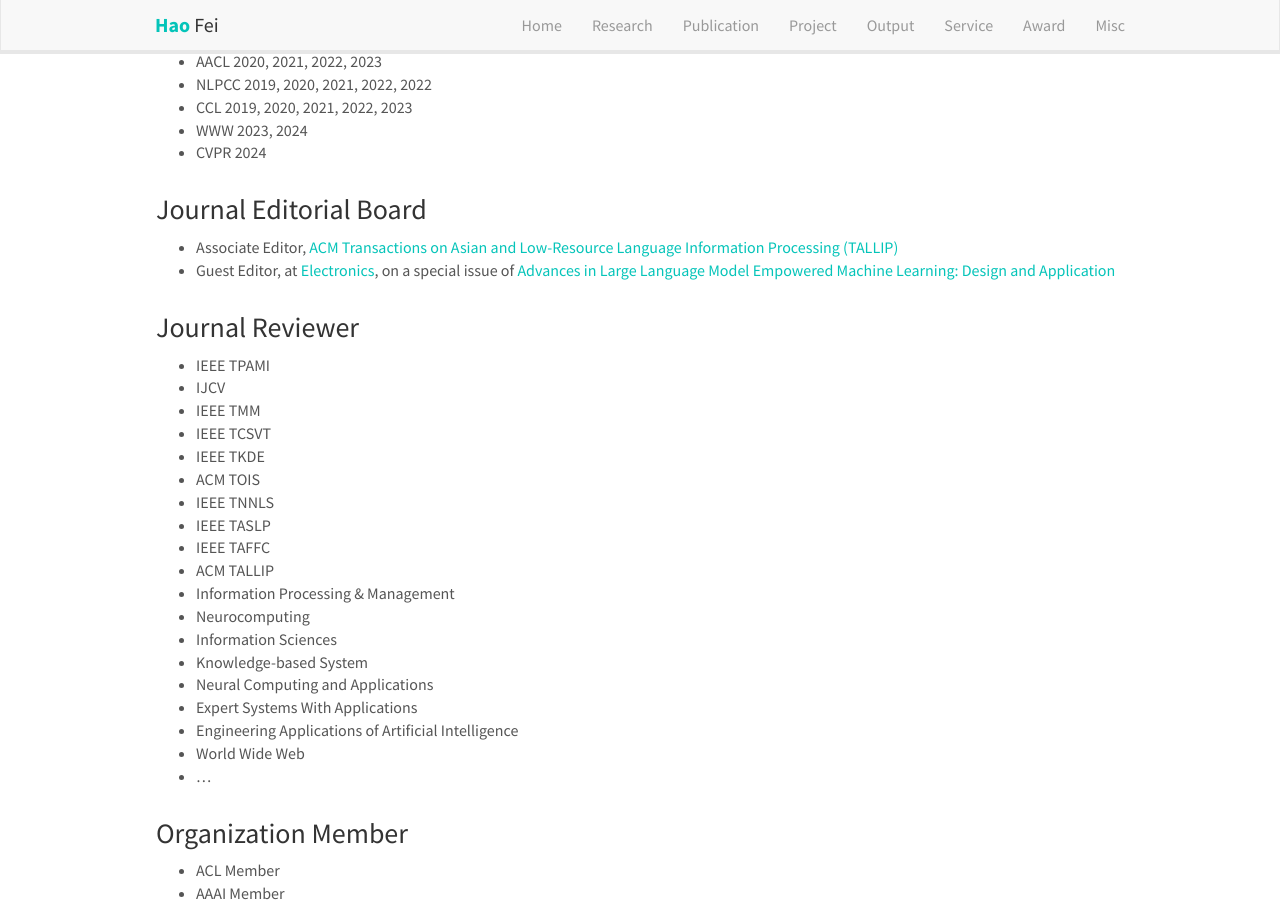
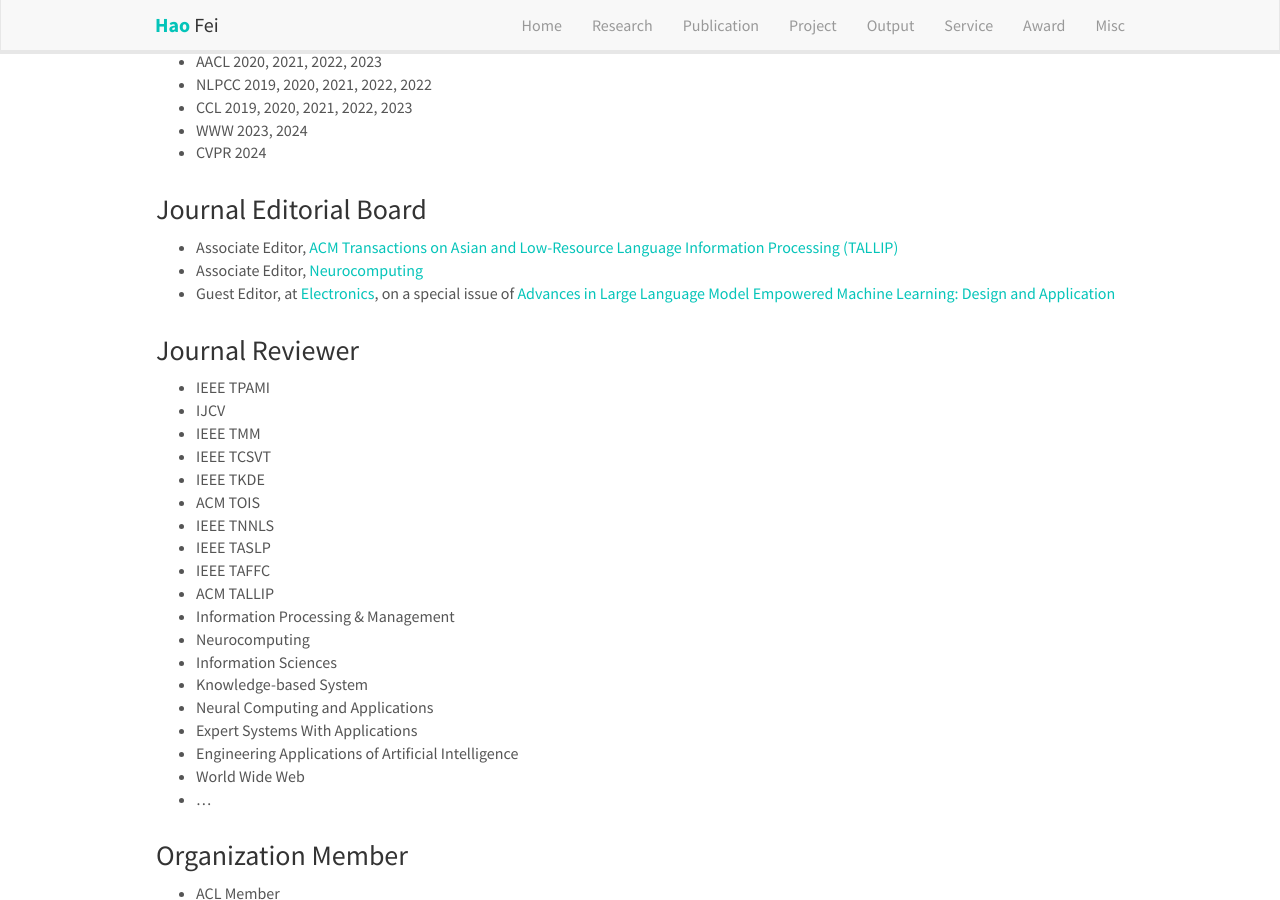
Before and after one commit to scofield7419/scofield7419.github.io, a Jekyll site: the page built from _pages/services.md, in a window 1280 px wide and 900 px high, scrolled down 947 px. Built offline with Jekyll 4.4.1, drawn with Linux system fonts in a browser that asks for light colours; nearby versions of some CDN libraries; comment, search, counter and statistics services are not loaded; a style sheet for code colours, icons or effects is not loaded.

Commit message:
Update services.md

```diff
--- a/_pages/services.md
+++ b/_pages/services.md
@@ -71,6 +71,7 @@
 ### Journal Editorial Board
 
 - Associate Editor, [ACM Transactions on Asian and Low-Resource Language Information Processing (TALLIP)](https://dl.acm.org/journal/tallip)
+- Associate Editor, [Neurocomputing](https://www.sciencedirect.com/journal/neurocomputing)
 - Guest Editor, at [Electronics](https://www.mdpi.com/journal/electronics), on a special issue of [Advances in Large Language Model Empowered Machine Learning: Design and Application](https://www.mdpi.com/journal/electronics/special_issues/RC9S717EB3)
 
 
```
